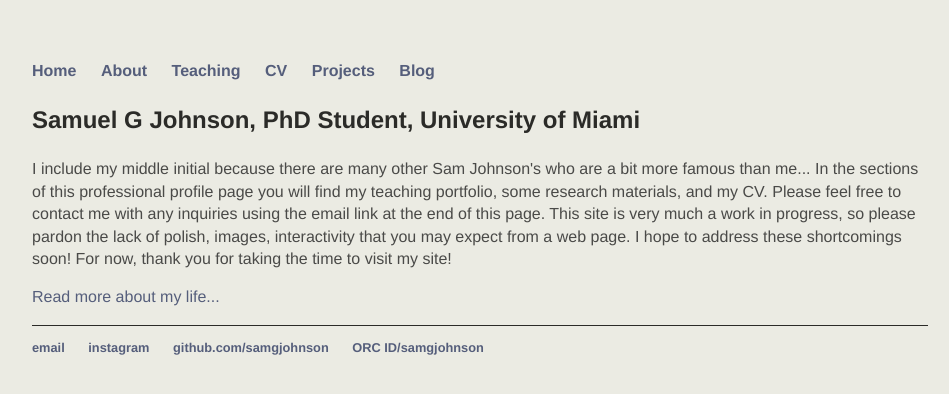
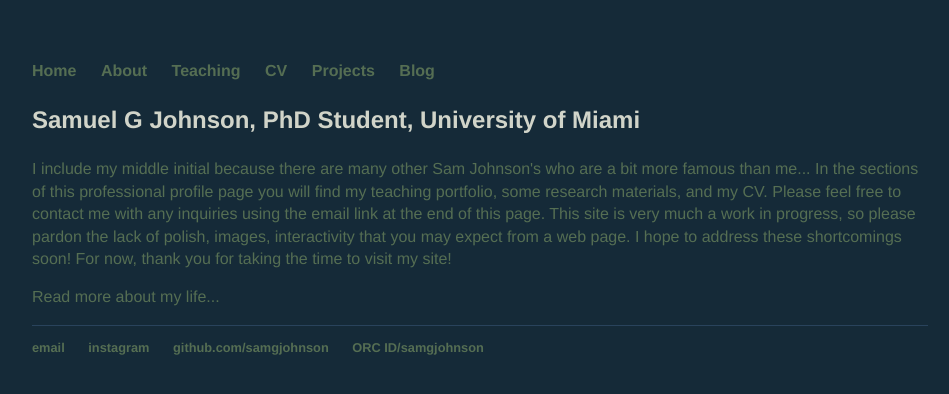
Before and after one commit to samgjohnson/samgjohnson.github.io, a Jekyll site: the page built from index.html, in a window 1280 px wide. Shown: the top 394 px of the page, without its empty margins (160-1109 px from the left). Built offline with Jekyll 4.4.1, drawn with Linux system fonts in a browser that asks for light colours.

Commit message:
Update main.css

```diff
--- a/css/main.css
+++ b/css/main.css
@@ -1,7 +1,7 @@
 body {
     margin: 60px auto;
     width: 70%;
-    background-color: #ebebe3
+    background-color: #152a38
 }
 nav ul, footer ul {
     font-family:'Helvetica', 'Arial', 'Sans-Serif';
@@ -15,7 +15,7 @@
 }
 a {
     text-decoration: none;
-    color: #555E7B;
+    color: #556e53;
 }
 a:hover {
     text-decoration: underline;
@@ -23,38 +23,38 @@
 h1 {
     font-size: 2.5em;
     font-family:'Helvetica', 'Arial', 'Sans-Serif';
-    color: #2b2b28
+    color: #d1d4c9
 }
 h2 {
     font-size: 2em;
     font-family:'Helvetica', 'Arial', 'Sans-Serif';
-    color: #2b2b28
+    color: #d1d4c9
 }
 h3 {
     font-size: 1.5em;
     font-family:'Helvetica', 'Arial', 'Sans-Serif';
-    color: #2b2b28
+    color: #d1d4c9
 }
 h4 {
     font-size: 1.25em;
     font-family:'Helvetica', 'Arial', 'Sans-Serif';
-    color: #2b2b28
+    color: #d1d4c9
 }
 p {
     font-size: 1em;
     font-family:'Helvetica', 'Arial', 'Sans-Serif';
     line-height: 1.4em;
-    color: #4a4a48;
+    color: #556e53;
 }
 ul li{
     margin-bottom:10px auto 10px;
     font-size: 1em;
     font-family:'Helvetica', 'Arial', 'Sans-Serif';
     line-height: 1.4em;
-    color: #4a4a48;
+    color: #556e53;
 }
 footer {
-    border-top: 1px solid #2b2b28;
+    border-top: 1px solid #29435c;
     font-size: .8em;
 }
 
```
